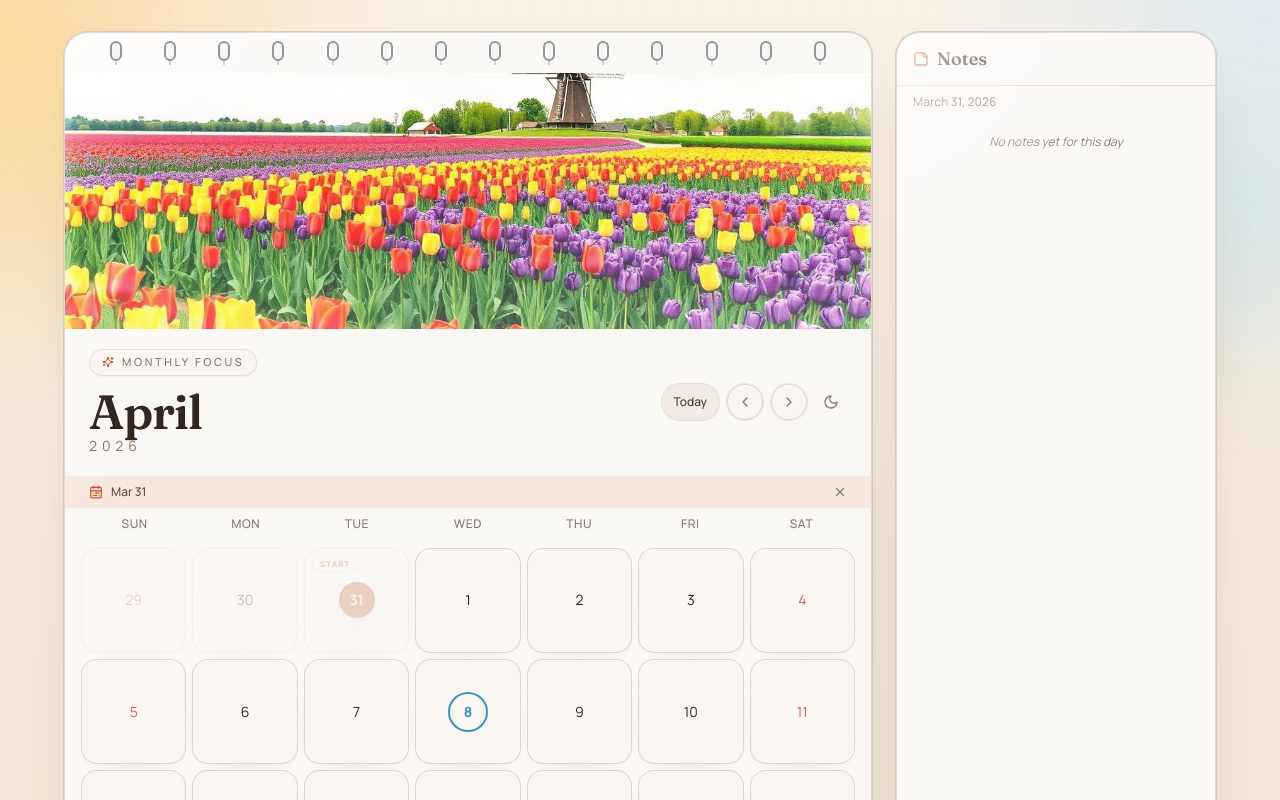
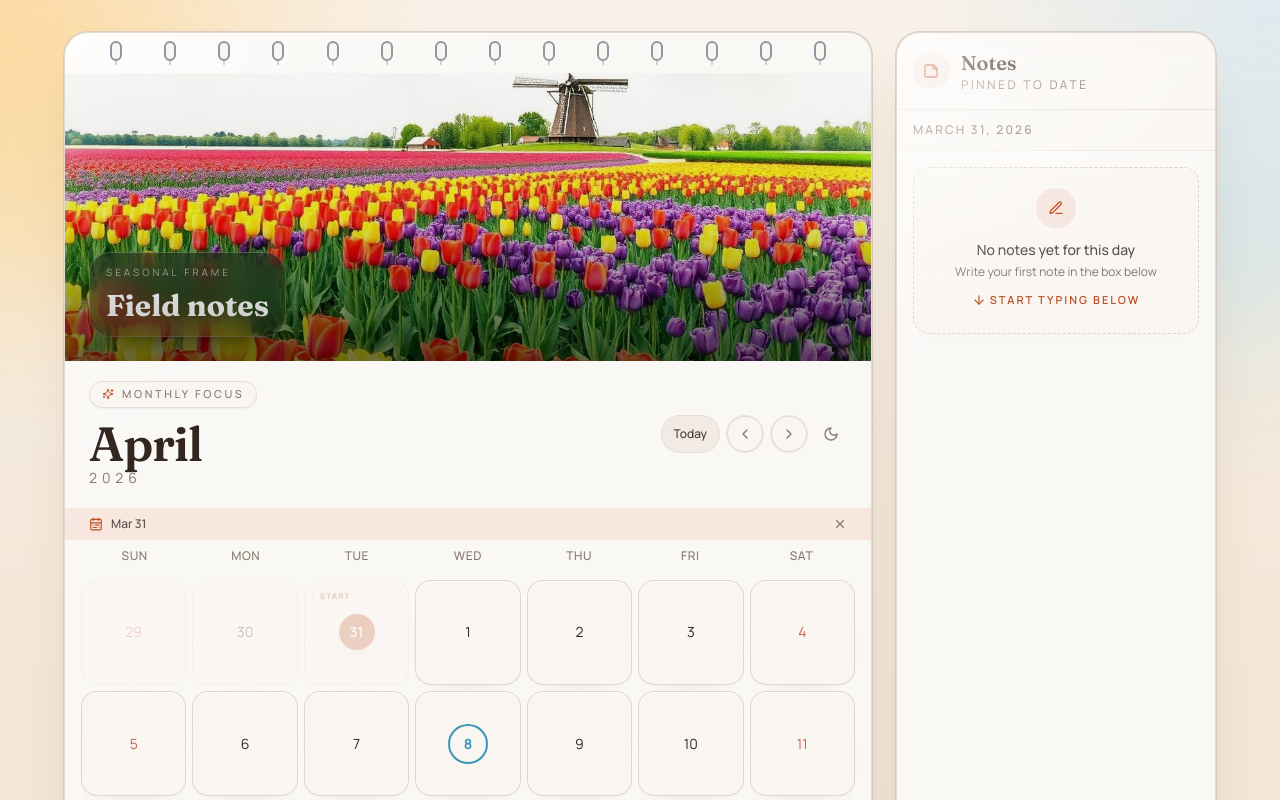
Before and after one commit to david-one8/Wall-Calendar, a React (Vite) app: page / in a window 1280 px wide. Both pictures are taken after a click on the button "31". Shown: the top 800 px of the page. Built offline with nearby package versions, Linux system fonts and the light colour scheme; the HTML template or start-up script is replaced by a standard one.

Commit message:
feat: add MONTH_MOODS to CalendarHeroImage and enhance CalendarNotes styling and structure

```diff
--- a/src/components/CalendarHeroImage.tsx
+++ b/src/components/CalendarHeroImage.tsx
@@ -33,6 +33,21 @@ const MONTH_ALT: Record<number, string> = {
   11: "Cozy winter village under starry sky",
 };
 
+const MONTH_MOODS: Record<number, string> = {
+  0: "Quiet beginnings",
+  1: "Soft blossoms",
+  2: "Fresh momentum",
+  3: "Field notes",
+  4: "Golden days",
+  5: "Coastal calm",
+  6: "Sunlit plans",
+  7: "Late summer glow",
+  8: "New routines",
+  9: "Amber evenings",
+  10: "Reflective pace",
+  11: "Winter rituals",
+};
+
 interface CalendarHeroImageProps {
   month: number;
 }
@@ -58,7 +73,7 @@ const CalendarHeroImage = ({ month }: CalendarHeroImageProps) => {
   }, [displayMonth, month]);
 
   return (
-    <div className="relative overflow-hidden h-48 sm:h-56 lg:h-64">
+    <div className="calendar-hero relative overflow-hidden h-52 sm:h-60 lg:h-72">
       {/* Previous image (fades out) */}
       <img
         src={MONTH_IMAGES[prevMonth]}
@@ -79,7 +94,13 @@ const CalendarHeroImage = ({ month }: CalendarHeroImageProps) => {
         width={1280}
         height={720}
       />
-      <div className="absolute inset-0 bg-gradient-to-t from-calendar-paper/30 to-transparent pointer-events-none" />
+      <div className="absolute inset-0 bg-gradient-to-t from-black/40 via-black/10 to-transparent pointer-events-none" />
+      <div className="calendar-hero-caption-wrap absolute inset-x-0 bottom-0 p-4 sm:p-6 pointer-events-none">
+        <div className="calendar-hero-caption inline-flex flex-col gap-2 px-4 py-3 text-white">
+          <span className="calendar-hero-kicker text-[10px] uppercase tracking-[0.3em] text-white/70">Seasonal Frame</span>
+          <strong className="font-display text-2xl sm:text-3xl">{MONTH_MOODS[displayMonth]}</strong>
+        </div>
+      </div>
     </div>
   );
 };
--- a/src/components/CalendarNotes.tsx
+++ b/src/components/CalendarNotes.tsx
@@ -1,7 +1,7 @@
 import { useState } from "react";
 import { cn } from "@/lib/utils";
 import { CalendarNote, NOTE_COLORS, format } from "@/lib/calendar-utils";
-import { Plus, Trash2, StickyNote } from "lucide-react";
+import { ArrowDown, PenLine, Plus, Trash2, StickyNote } from "lucide-react";
 import { Button } from "@/components/ui/button";
 
 interface CalendarNotesProps {
@@ -17,6 +17,7 @@ const CalendarNotes = ({ notes, selectedDate, onAdd, onDelete }: CalendarNotesPr
 
   const dateKey = selectedDate ? format(selectedDate, "yyyy-MM-dd") : null;
   const dateLabel = selectedDate ? format(selectedDate, "MMMM d, yyyy") : "Select a date";
+  const shortDateLabel = selectedDate ? format(selectedDate, "MMMM d") : "this day";
   const filtered = dateKey ? notes.filter((n) => n.date === dateKey) : [];
 
   const handleAdd = () => {
@@ -34,33 +35,52 @@ const CalendarNotes = ({ notes, selectedDate, onAdd, onDelete }: CalendarNotesPr
   };
 
   return (
-    <div className="flex flex-col h-full">
-      <div className="flex items-center gap-2 px-4 py-3 border-b border-border">
-        <StickyNote className="h-4 w-4 text-primary" />
-        <h3 className="font-display text-lg font-semibold text-foreground">Notes</h3>
+    <div className="flex h-full flex-col">
+      <div className="notes-header flex items-center gap-3 px-4 py-4 border-b border-border/60">
+        <div className="flex h-9 w-9 items-center justify-center rounded-2xl bg-primary/10 text-primary">
+          <StickyNote className="h-4 w-4" />
+        </div>
+        <div>
+          <h3 className="font-display text-xl font-semibold text-foreground">Notes</h3>
+          <p className="text-xs uppercase tracking-[0.22em] text-muted-foreground">Pinned to date</p>
+        </div>
       </div>
 
-      <div className="px-4 py-2">
-        <p className="text-xs text-muted-foreground font-medium">
+      <div className="px-4 py-3 border-b border-border/40 bg-background/40">
+        <p className="text-xs text-muted-foreground font-medium uppercase tracking-[0.18em]">
           {dateKey ? dateLabel : "Click a date to add notes"}
         </p>
       </div>
 
       {/* Notes list */}
-      <div className="flex-1 overflow-y-auto px-4 space-y-2 min-h-0">
+      <div className="notes-scroll flex-1 overflow-y-auto px-4 py-4 space-y-3 min-h-0">
         {filtered.length === 0 && dateKey && (
-          <p className="text-xs text-muted-foreground italic py-4 text-center">No notes yet for this day</p>
+          <div className="notes-empty-state rounded-2xl px-4 py-5 text-center">
+            <div className="mx-auto mb-3 flex h-10 w-10 items-center justify-center rounded-full bg-primary/10 text-primary">
+              <PenLine className="h-4 w-4" />
+            </div>
+            <p className="text-sm font-medium text-foreground/80">No notes yet for this day</p>
+            <p className="mt-1 text-xs text-muted-foreground">Write your first note in the box below</p>
+            <div className="mt-3 inline-flex items-center gap-1 text-[11px] font-semibold uppercase tracking-[0.18em] text-primary">
+              <ArrowDown className="h-3.5 w-3.5" />
+              Start typing below
+            </div>
+          </div>
         )}
         {filtered.map((note) => (
           <div
             key={note.id}
-            className="animate-note-appear rounded-lg p-3 text-sm relative group"
+            className="note-card animate-note-appear rounded-2xl p-4 text-sm relative group"
             style={{ backgroundColor: note.color }}
           >
-            <p className="text-foreground/90 pr-6 whitespace-pre-wrap text-xs sm:text-sm">{note.text}</p>
+            <div className="mb-2 flex items-center gap-2">
+              <span className="h-2.5 w-2.5 rounded-full bg-foreground/25" />
+              <span className="text-[10px] uppercase tracking-[0.18em] text-foreground/50">{dateLabel}</span>
+            </div>
+            <p className="text-foreground/90 pr-6 whitespace-pre-wrap text-sm leading-6">{note.text}</p>
             <button
               onClick={() => onDelete(note.id)}
-              className="absolute top-2 right-2 opacity-0 group-hover:opacity-100 transition-opacity text-muted-foreground hover:text-destructive"
+              className="absolute top-3 right-3 opacity-0 group-hover:opacity-100 transition-opacity text-muted-foreground hover:text-destructive"
             >
               <Trash2 className="h-3.5 w-3.5" />
             </button>
@@ -70,34 +90,43 @@ const CalendarNotes = ({ notes, selectedDate, onAdd, onDelete }: CalendarNotesPr
 
       {/* Input area */}
       {dateKey && (
-        <div className="px-4 py-3 border-t border-border mt-auto">
-          <div className="flex gap-1 mb-2">
+        <div className="px-4 py-4 border-t border-border/60 mt-auto bg-background/55 backdrop-blur-sm">
+          <div className="flex gap-2 mb-3">
             {NOTE_COLORS.map((c, i) => (
               <button
                 key={i}
                 className={cn(
-                  "w-5 h-5 rounded-full border-2 transition-transform",
-                  i === colorIdx ? "border-primary scale-110" : "border-transparent",
+                  "w-5 h-5 rounded-full border-2 transition-transform shadow-sm",
+                  i === colorIdx ? "border-primary scale-110 ring-2 ring-primary/15" : "border-transparent",
                 )}
                 style={{ backgroundColor: c }}
                 onClick={() => setColorIdx(i)}
               />
             ))}
           </div>
-          <div className="flex gap-2">
+          <div className="mb-2 flex items-center justify-between gap-3">
+            <div className="inline-flex items-center gap-2 rounded-full bg-primary/10 px-3 py-1 text-[11px] font-semibold uppercase tracking-[0.14em] text-primary">
+              <PenLine className="h-3.5 w-3.5" />
+              Write note here
+            </div>
+            <p className="text-[11px] text-muted-foreground">Press `Enter` to save</p>
+          </div>
+          <div className="notes-composer flex gap-2">
             <textarea
               value={text}
               onChange={(e) => setText(e.target.value)}
               onKeyDown={handleKeyDown}
-              placeholder="Add a note..."
-              className="flex-1 resize-none rounded-lg border border-input bg-background px-3 py-2 text-sm placeholder:text-muted-foreground focus:outline-none focus:ring-1 focus:ring-ring min-h-[60px]"
-              rows={2}
+              placeholder={`Write a note for ${shortDateLabel}...`}
+              className="note-input flex-1 resize-none rounded-2xl border border-input bg-background px-4 py-3 text-sm placeholder:text-muted-foreground focus:outline-none focus:ring-2 focus:ring-ring/30 min-h-[84px]"
+              rows={3}
+              aria-label={`Write a note for ${dateLabel}`}
             />
             <Button
               size="icon"
               onClick={handleAdd}
               disabled={!text.trim()}
-              className="h-auto self-end"
+              className="h-auto self-end rounded-2xl"
+              aria-label={`Add note for ${dateLabel}`}
             >
               <Plus className="h-4 w-4" />
             </Button>
```
